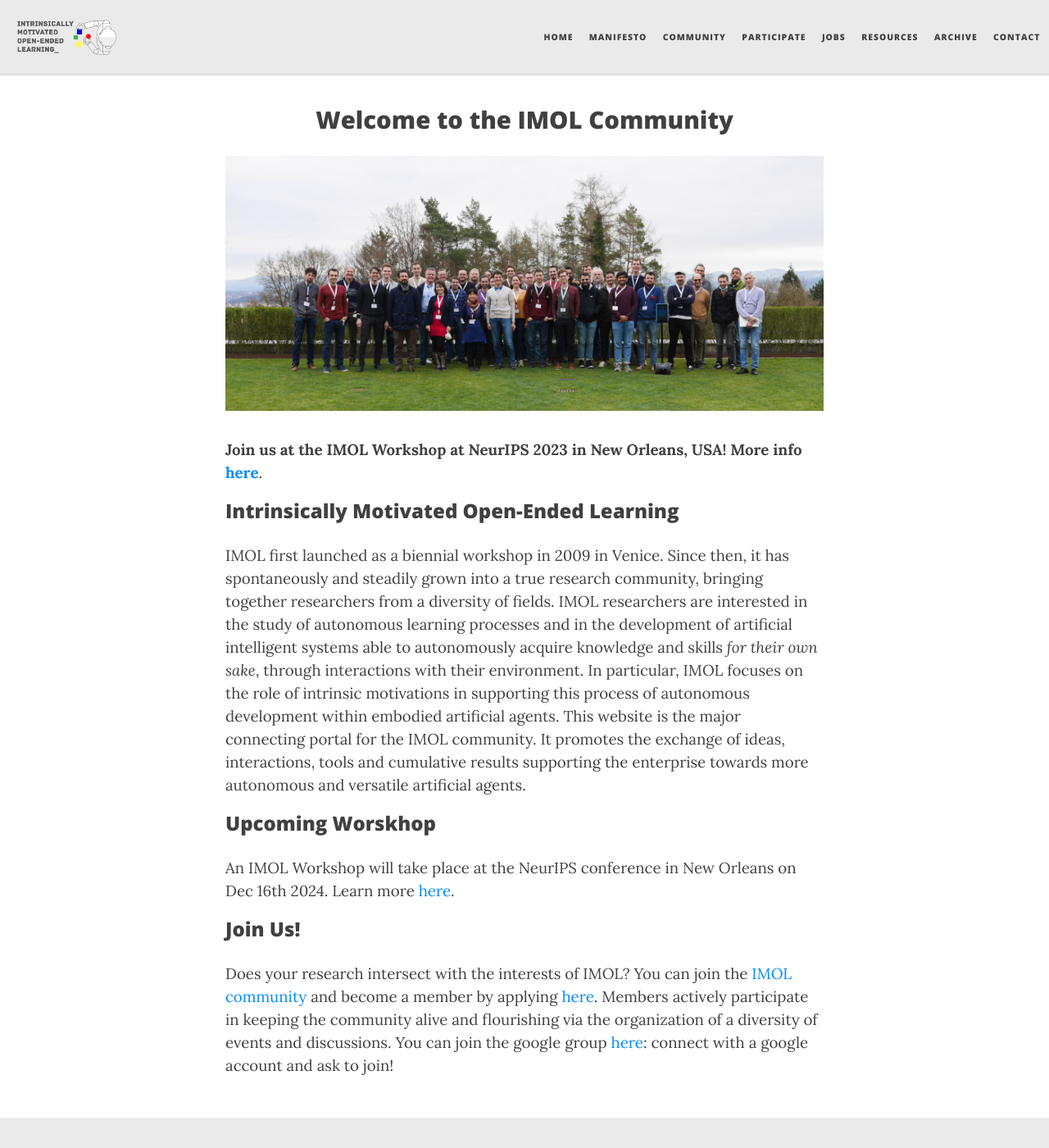
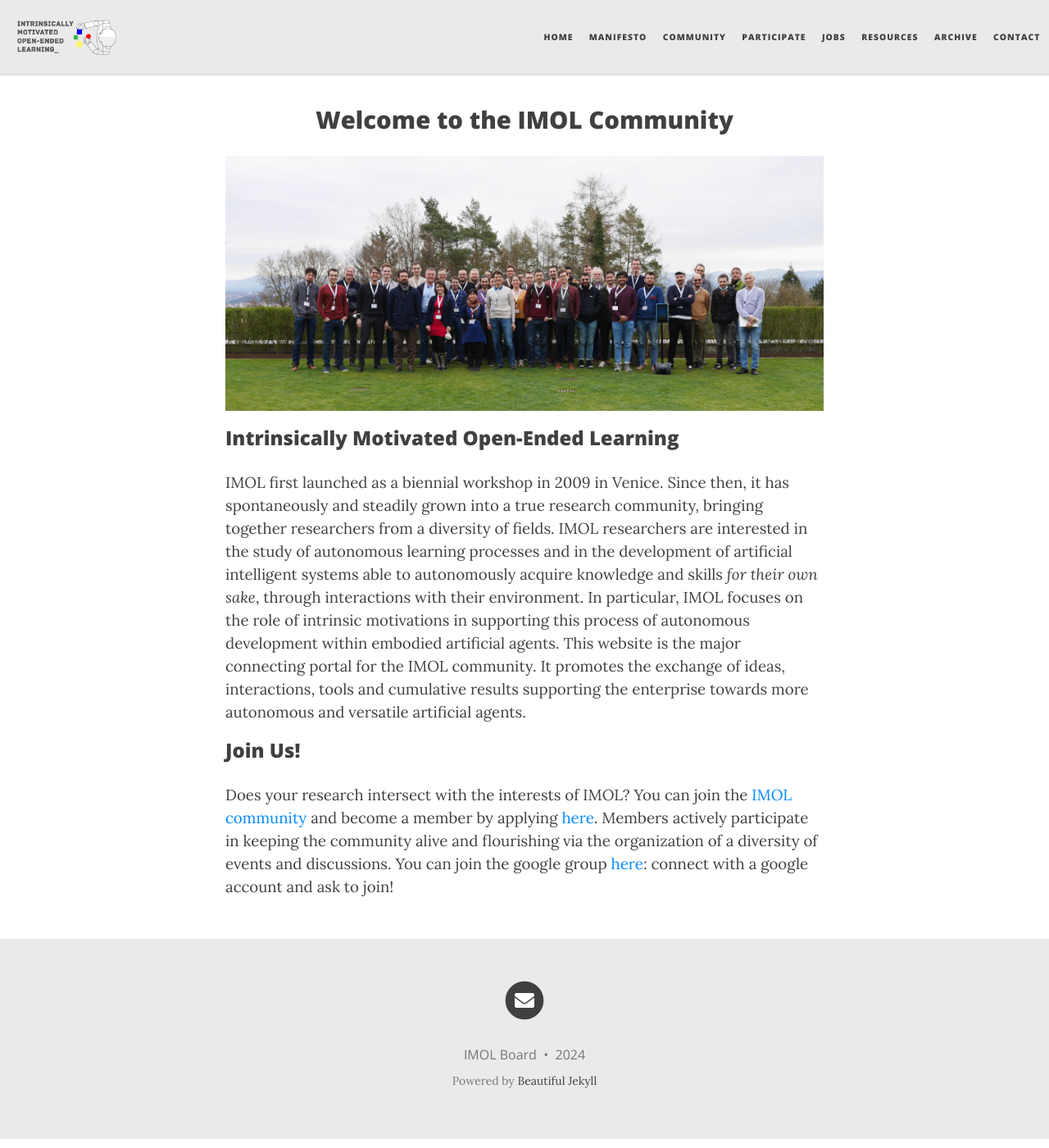
Before and after one commit to imol-community/imol-community.github.io, a Jekyll site: the page built from home.md, in a window 1280 px wide and 1400 px high. Shown: the whole window at 82% size. Built offline with Jekyll 4.4.1, drawn with Linux system fonts in a browser that asks for light colours; nearby versions of some CDN libraries.

Commit message:
remove workshop announcement

```diff
--- a/home.md
+++ b/home.md
@@ -4,11 +4,6 @@ title: Welcome to the IMOL Community
 ---
 
  <img src="/assets/img/imol2022.jpg" alt="Group picture of IMOL 2022 in Tubingen">
-
-<div class='description' style='font-size: 14pt; margin-top: 25pt'>
-
-<b>Join us at the IMOL Workshop at NeurIPS 2023 in New Orleans, USA! More info <a href="https://imol-workshop.github.io/">here</a></b>.
-</div>
 
 <h3 style='margin-bottom: 20pt;'>Intrinsically Motivated Open-Ended Learning</h3>
 
@@ -22,12 +17,6 @@ This website is the major connecting portal for the IMOL community. It promotes
 enterprise towards more autonomous and versatile artificial agents.
 </div>
 
-
-
-<h3 style='margin-bottom: 20pt;'>Upcoming Worskhop</h3>
-
-<div class='description' style='font-size: 14pt;'>
-An IMOL Workshop will take place at the NeurIPS conference in New Orleans on Dec 16th 2024. Learn more <a href="https://imol-workshop.github.io/">here</a>. </div>
 
 
 
```
